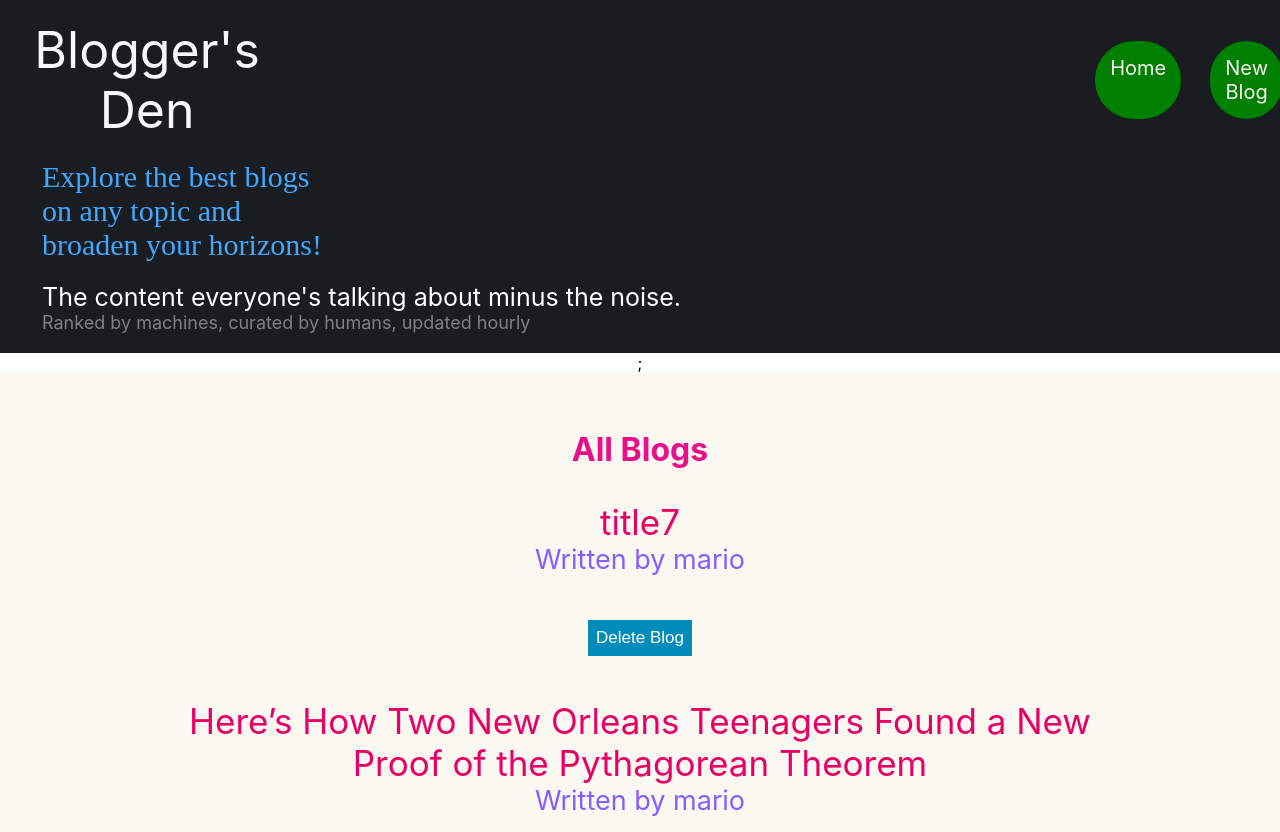
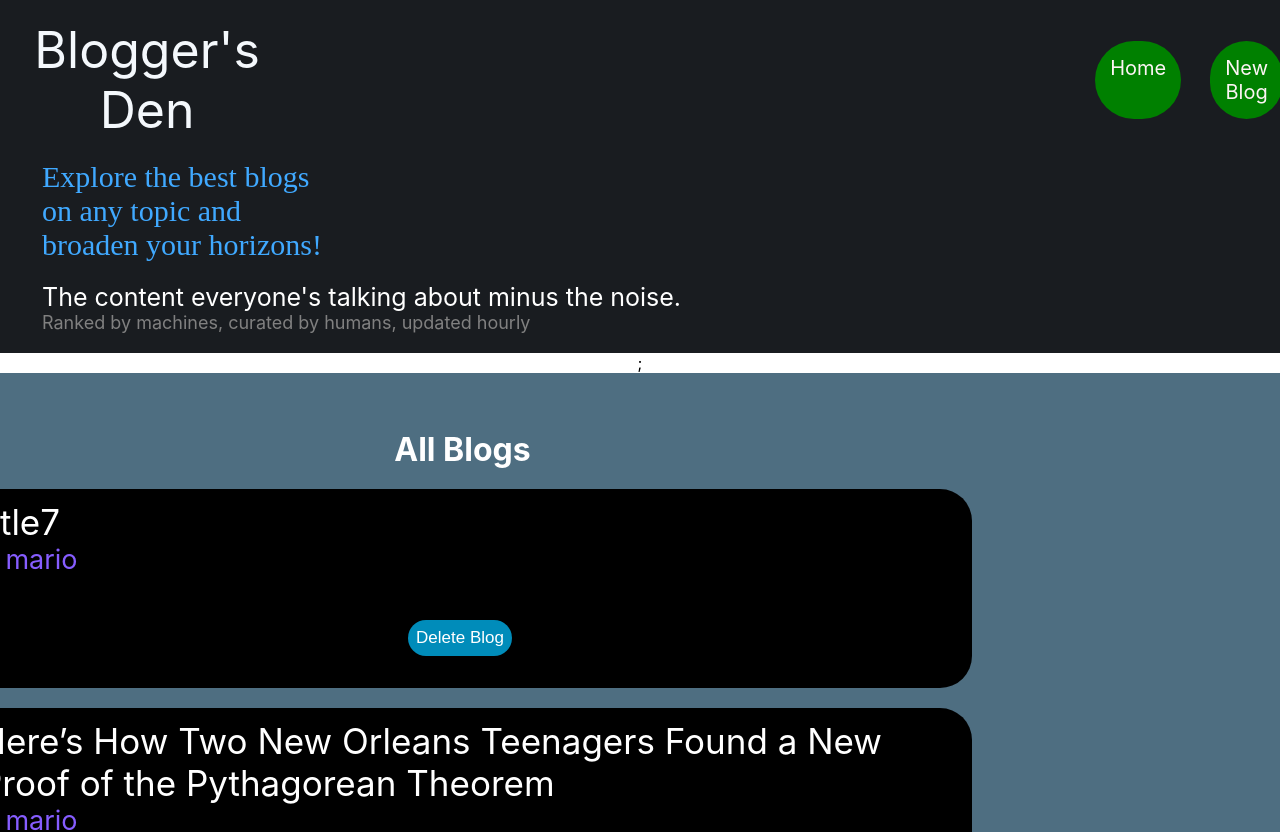
Before and after one commit to career-tokens/blogapp-intermediate, a React (Create React App) app: page / in a window 1280 px wide. Shown: the top 832 px of the page. Built offline with nearby package versions, Linux system fonts and the light colour scheme; data requests are answered from the project's data file; a web font is replaced by a local one.

Commit message:
blogs page UI untouchable

```diff
--- a/src/BlogDetails.js
+++ b/src/BlogDetails.js
@@ -22,7 +22,7 @@ const BlogDetails = () => {
       { blog && (
         <div className="article">
           <h2 className="heading">{ blog.title }</h2>
-          <p className="para">Written by { blog.author }</p>
+          <p className="para">~ { blog.author }</p>
           <div className="body">{ blog.body }</div>
           <button className="delete" onClick={handleClick}>Delete Blog</button>
         </div>
--- a/src/Bloglist.js
+++ b/src/Bloglist.js
@@ -31,7 +31,7 @@ const Bloglist = ({ title }) => {
         <div className="blog" key={blog.id}>
             <Link className="Link" to={`/blogs/${blog.id}`}>{/**back comma very imp */}
                 <div className="blogtitle">{blog.title}</div>
-                <div className="blogauthor">Written by {blog.author}</div>
+                <div className="blogauthor">~ {blog.author}</div>
             </Link>
             <div className="button">
                 <button className="btn" onClick={() => { handleDelete(blog.id) }}>Delete Blog</button>
--- a/src/Home.css
+++ b/src/Home.css
@@ -4,39 +4,57 @@
     margin:0 auto;
     flex-direction:column;
     padding:30px;
-    background-color:#FAF8F1;
+    background-color:#4E6E81;
+    /**FAF8F1*/
 }
 .blog{
     width:1000px;
     padding:12px;
+    margin-left:-360px;
+    margin-bottom:20px;
+    background-color:black;
+    transition: transform 0.3s ease-in-out;
+    border-radius:2rem;
 }
 .blogtitle{
     font-size:35px;
-    color:#E90064;
-    text-align:center;
+    color:white;
+    text-align:left;
     font-style:Times New Roman;
+    margin-left:20px;
+}
+.blogtitle:hover{
+    text-decoration:underline;
 }
 .blogauthor{
     font-size:27px;
     color: #865DFF;
-    text-align:center;
+    text-align:left;
+    margin-left:20px;
+}
+.blogauthor:hover{
+    text-decoration:underline;
 }
 .blog:hover{
-    box-shadow:1px 3px 5px black;
-    background-color:#E5FDD1;
+    transform: scale(1.05);
+    outline: 3px solid white;
+    /**40a9ff;*/
 }
 h2{
     font-size:40px;
-    color:#E80F88;
+    color:white;/**#E80F88;*/
+    margin-right:355px;
 }
 .button{
     text-align:center;
     padding:20px;
     margin-top:24px;
+
 }
 .btn{
     padding:8px;
     font-size:17px;
+    border-radius:1.5rem;
 }
 .Link{
     text-decoration:none;
```
